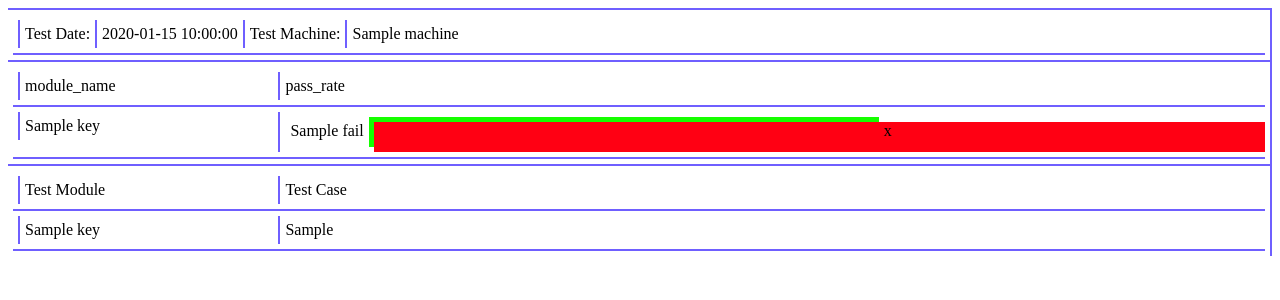
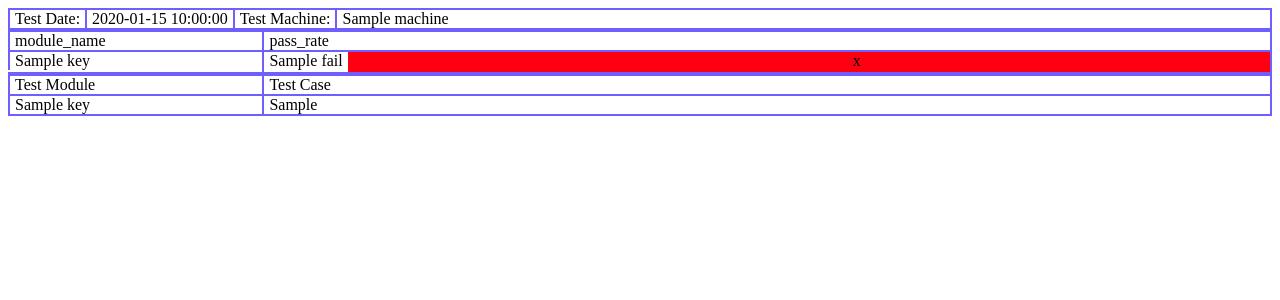
Before and after one commit to 6256163/general_automation_framework, a Python web app: template template_package/templates/template.html in a window 1280 px wide. Shown: the top 300 px of the page. Run offline with Jinja, Linux system fonts and the light colour scheme; the template is opened without the code that fills it: most values are stand-ins (such as "Sample title", 1, 10 or a date in 2020).

Commit message:
更新模版页

```diff
--- a/template_package/templates/template.html
+++ b/template_package/templates/template.html
@@ -30,8 +30,6 @@
 
         span {
             width: 100%;
-        }
-        div{
             padding: 5px;
         }
     </style>
@@ -51,27 +49,28 @@
 <body>
 <div class="box">
     <div class="row">
-        <div class="cell">Test Date:</div>
-        <div class="cell">{{ result.time }}</div>
-        <div class="cell">Test Machine:</div>
-        <div class="cell">{{ result.machine }}</div>
+        <div class="cell"><span>Test Date:</span></div>
+        <div class="cell"><span>{{ result.time }}</span></div>
+        <div class="cell"><span>Test Machine:</span></div>
+        <div class="cell"><span>{{ result.machine }}</span></div>
     </div>
 </div>
 <div class="box">
     <div class="row">
-        <div class="cell" style="width: 20%">module_name</div>
-        <div class="cell">pass_rate</div>
+        <div class="cell" style="width: 20%"><span>module_name</span></div>
+        <div class="cell"><span>pass_rate</span></div>
     </div>
 
 {% for key, value in result.modules.items() %}
     <div class="row">
         <div class="cell" style="width: 20%"><span>{{ key }}  </span></div>
-        <div class="cell" >
-            <div style="float: left">{{ value.fail }}</div>
+        <div class="cell" ><span>
+            <div style="float: left"><span>{{ value.fail }}</span></div>
             <div style="float: left;background: #15ff00; width: 500px; height: 20px">
                 <div style="background: #ff0013; width: {{ value.fail/(value.fail+value.pass)*500 }}px;height: 20px"></div>
             </div>
-            <div style="float: left">{{ value.pass }}</div>
+            <div style="float: left"><span>{{ value.pass }}</span></div>
+            </span>
         </div>
     </div>
 {% endfor %}
@@ -79,8 +78,8 @@
 </div>
 <div class="box">
     <div class="row">
-        <div class="cell" style="width: 20%;">Test Module</div>
-        <div class="cell" style="width: 20%;">Test Case</div>
+        <div class="cell" style="width: 20%;"><span>Test Module</span></div>
+        <div class="cell" style="width: 20%;"><span>Test Case</span></div>
     </div>
 
     {% for key, value in result.modules.items() %}
```
